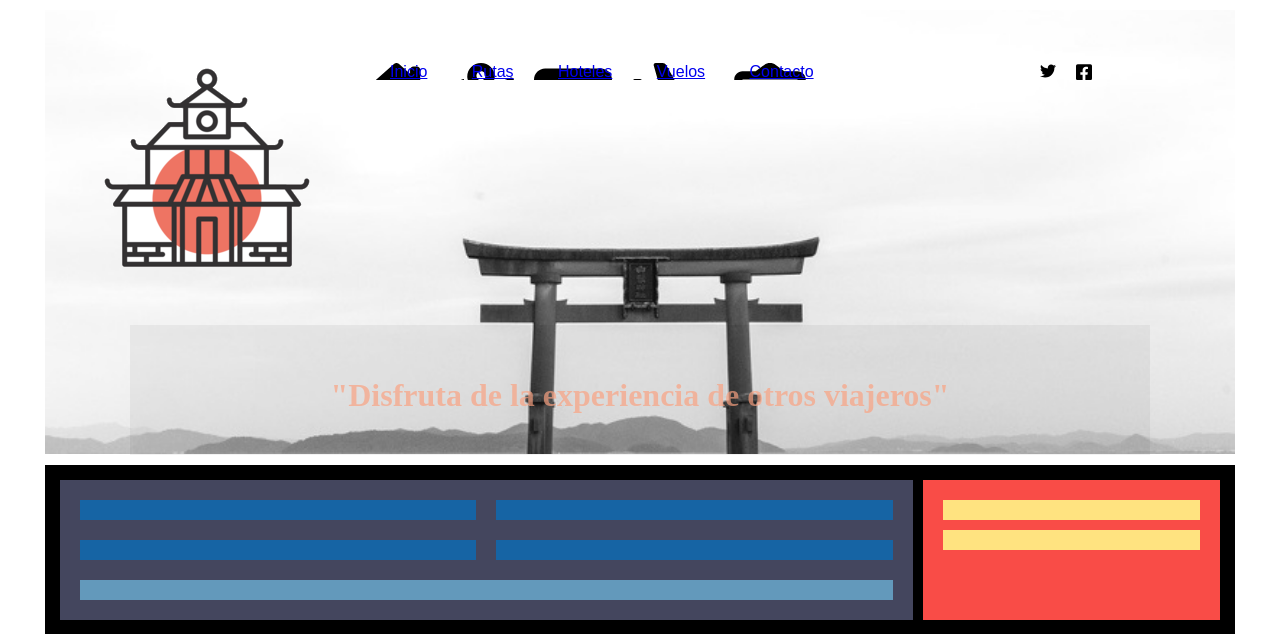
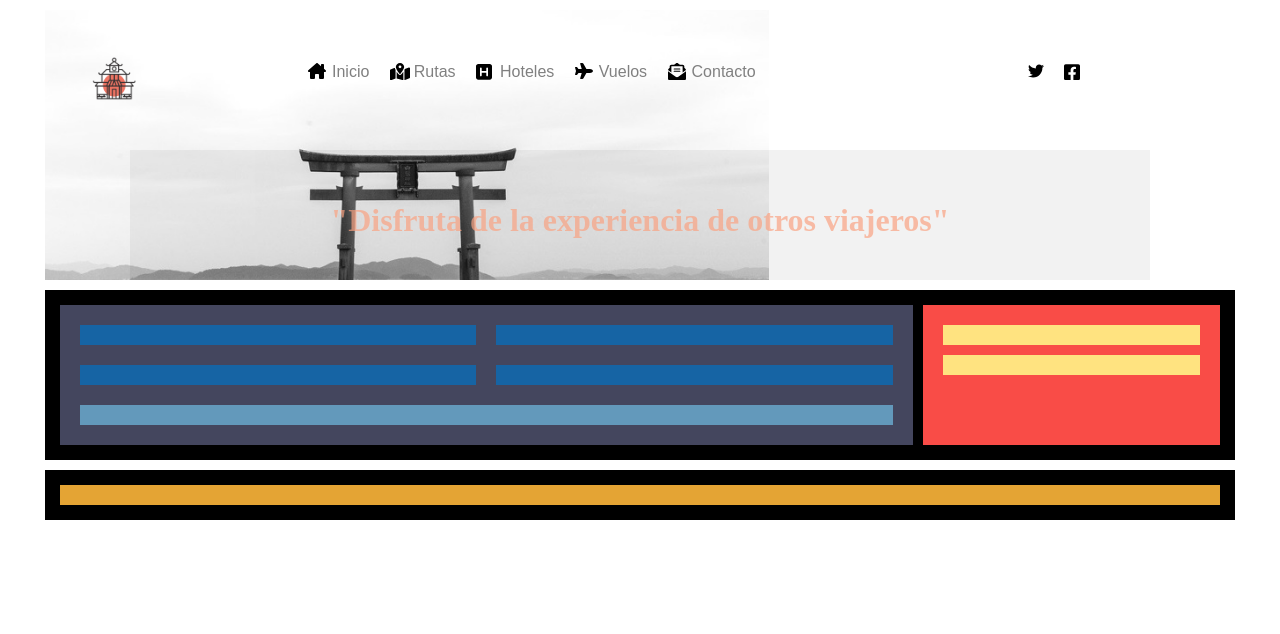
Before and after one commit to sgilcastro/FS_PHP, a PHP site: page / in a window 1280 px wide. Shown: the top 634 px of the page. Run offline with PHP 8.4, Linux system fonts and the light colour scheme; some libraries are stand-ins or nearby versions; some web fonts are replaced.

Commit message:
Trabajando la cabecera y menus

```diff
--- a/sprint1/Nivel 2/css/styles.css
+++ b/sprint1/Nivel 2/css/styles.css
@@ -28,6 +28,16 @@ header, main, footer {
 	margin: 10px auto 0px auto;
 }
 
+a{
+    text-decoration: 0;
+    color: #808080;
+}
+
+a:hover{
+    text-decoration: 0;
+    color: #161616;
+}
+
 
 /*
 ==============
@@ -54,6 +64,9 @@ header, main, footer {
 	flex-direction: row;
 }
 
+.imagen-1{
+    width: 3rem;
+}
 
 .subitem1{
 	width: 20%;
@@ -61,6 +74,7 @@ header, main, footer {
 	padding: 10px;
 	flex-grow: 1;
 }
+
 
 .subitem1:nth-child(2){ /* child selector */
 	width: 80%;
@@ -81,28 +95,32 @@ header, main, footer {
     background-repeat: no-repeat;
     background-position: 0 0;
     padding-left: 1.5rem;
-    background-size: 100%;           /* Gecko 2.0 (Firefox 4.0) and other CSS3-compliant browsers */
+              /* Gecko 2.0 (Firefox 4.0) and other CSS3-compliant browsers */
 }
 
 .menu-principal1{
 	background-image: url("../img/iconos/house-chimney-solid.svg");
-	background-size: 100%;
+	background-size: 30%;
 }
 
 .menu-principal2{
 	background-image: url("../img/iconos/map-location-dot-solid.svg");
+	background-size: 30%;
 }
 
 .menu-principal3{
 	background-image: url("../img/iconos/square-h-solid.svg");
+	background-size: 20%;
 }
 
 .menu-principal4{
 	background-image: url("../img/iconos/plane-solid.svg");
+	background-size: 25%;
 }
 
 .menu-principal5{
 	background-image: url("../img/iconos/envelope-open-text-solid.svg");
+	background-size: 20%;
 }
 
 
```
